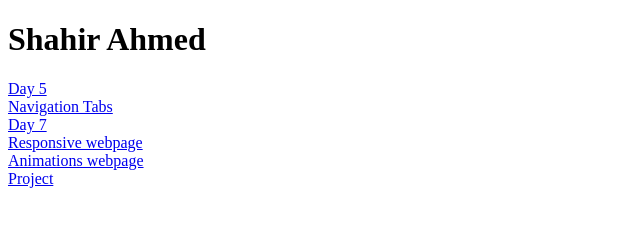
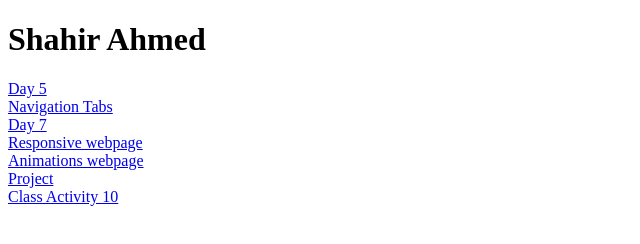
Before and after one commit to cirem52/cloud_technology, a plain HTML site: page index.html in a window 1280 px wide. Shown: the whole page, without its empty margins (0-640 px from the left). Drawn offline with Linux system fonts and the light colour scheme.

Commit message:
Update index.html

```diff
--- a/index.html
+++ b/index.html
@@ -29,5 +29,9 @@
     <div>
         <a href="project1/project.html" target="_blank" rel="noopener noreferrer">Project</a>
     </div>
+
+        <div>
+        <a href="activity_10/bootstrap_ahmed.html" target="_blank" rel="noopener noreferrer">Class Activity 10</a>
+    </div>
 </body>
 </html>
```
